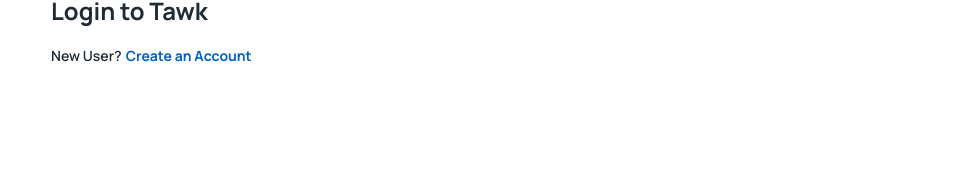
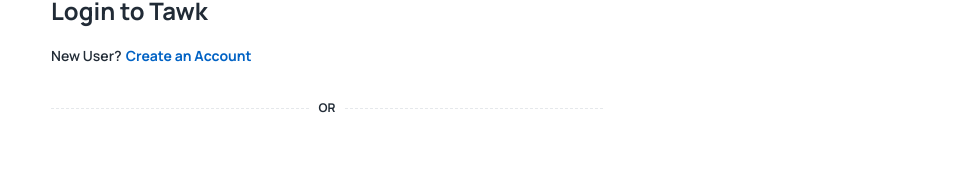
Before and after one commit to rohan-tech-negi/Chat-App, a React (Create React App) app: page /auth/login in a window 1280 px wide. Shown: the part 167-350 px from the top of the page, without its empty margins (313-1280 px from the left). Built offline with nearby package versions, Linux system fonts and the light colour scheme.

Commit message:
working on ther ui of the authsocial file

```diff
--- a/src/pages/auth/Login.js
+++ b/src/pages/auth/Login.js
@@ -2,6 +2,7 @@
 import { Link, Stack, Typography } from '@mui/material'
 import React from 'react'
 import { Link as RouterLink} from 'react-router-dom'
+import AuthSocial from '../../sections/auth/AuthSocial'
 
 const Login = () => {
   return (
@@ -17,6 +18,7 @@ const Login = () => {
       {/* loginform */}
 
       {/* auth social */}
+      <AuthSocial></AuthSocial>
     </Stack>
     </>
   )
--- a/src/sections/auth/AuthSocial.js
+++ b/src/sections/auth/AuthSocial.js
@@ -1,8 +1,19 @@
+import { Divider, Stack, Typography } from '@mui/material'
 import React from 'react'
 
 const AuthSocial = () => {
   return (
-    <div>AuthSocial</div>
+    <div>
+        <Divider sx={{my:2, typography: "overline", color: "text-disabled", "&::before, &::after" : {
+            borderTopStyle: "dashed"
+        }}}>
+            Or
+        </Divider>
+
+        <Stack direction={"row"}>
+
+        </Stack>
+    </div>
   )
 }
 
```
